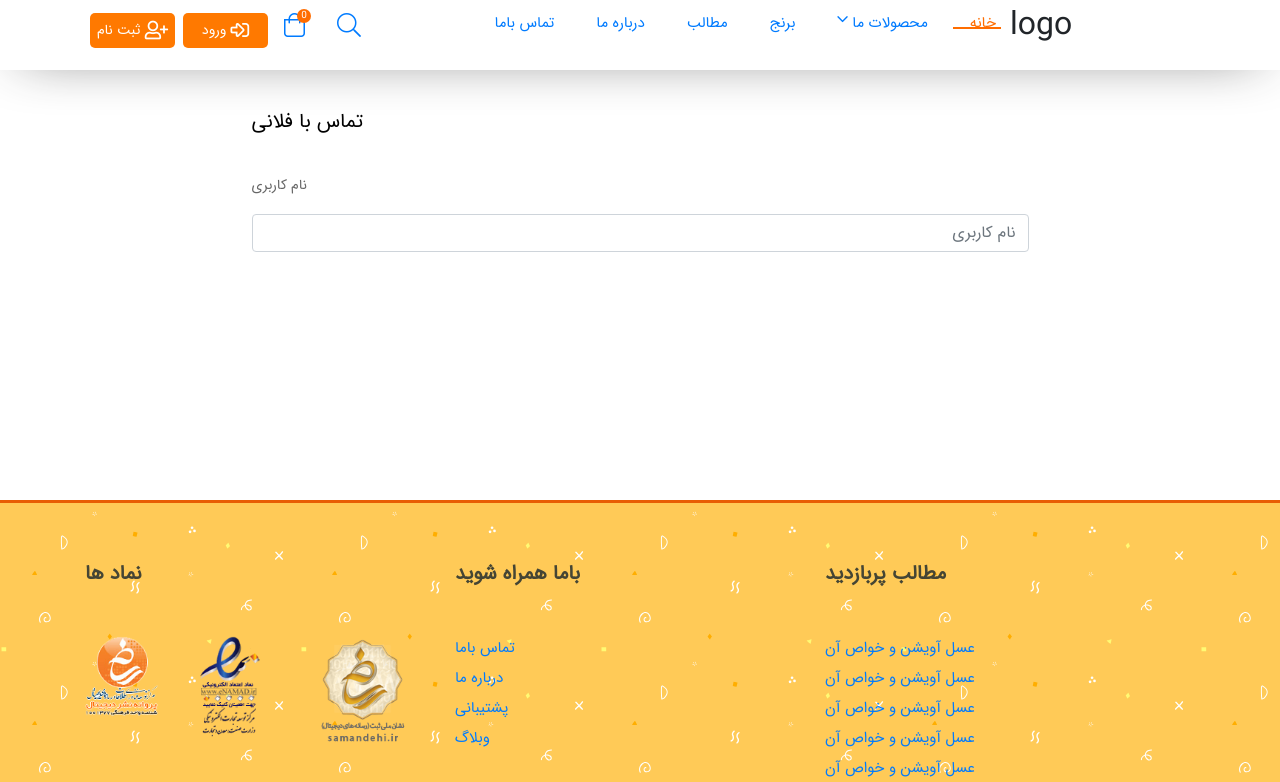
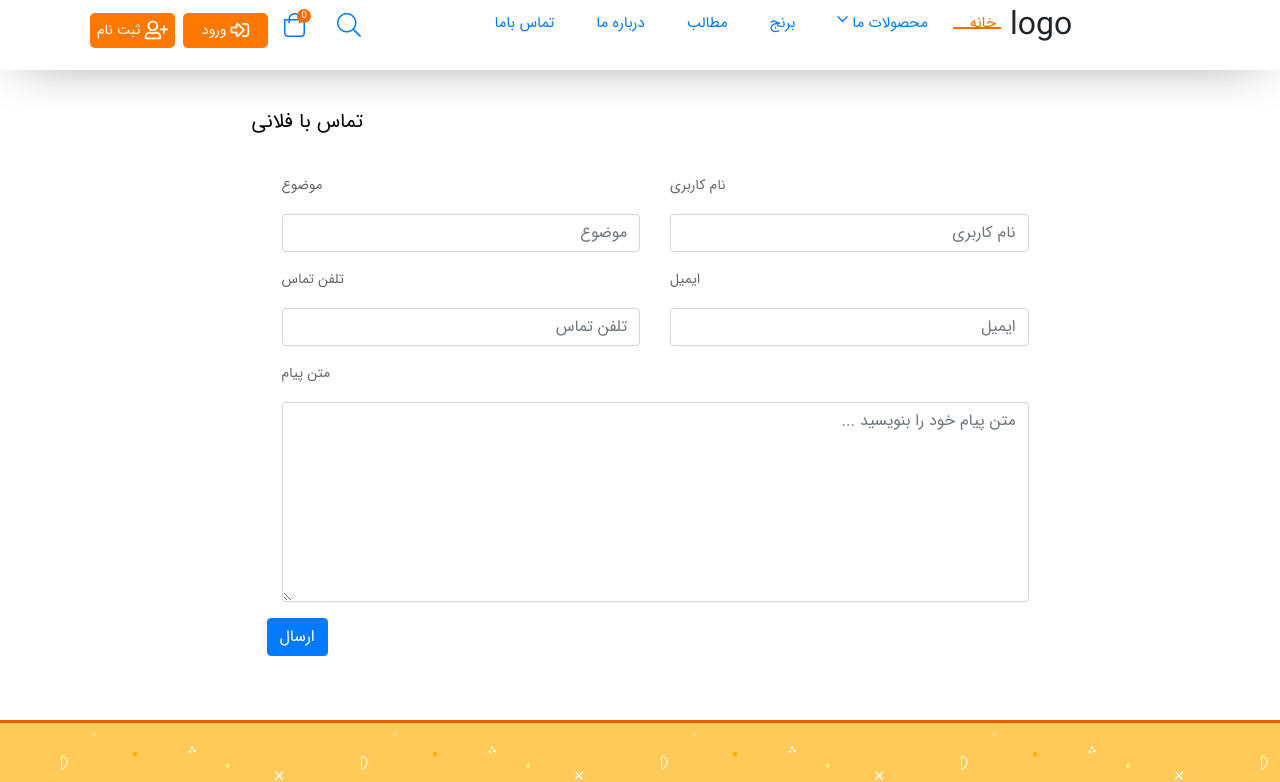
Before and after one commit to miladmohammadi82/afraalian-vue-cli, a Vue app: page /contact-page in a window 1280 px wide. Shown: the top 782 px of the page. Built offline with nearby package versions, Linux system fonts and the light colour scheme.

Commit message:
commit 2

```diff
--- a/src/components/auth/userEnterFace/page/edit-your-profile-info.vue
+++ b/src/components/auth/userEnterFace/page/edit-your-profile-info.vue
@@ -56,9 +56,5 @@ export default {
 </script>
 
 <style scoped>
-.btn-save-info-edit-user{
-    display: flex;
-    justify-content: flex-end;
-    width: 100%;
-}
+
 </style>
--- a/src/components/views/contactPage.vue
+++ b/src/components/views/contactPage.vue
@@ -7,11 +7,32 @@
                     <h5>تماس با فلانی</h5>
                 </div>
 
-                <div class="contact-form-filds">
-                    <form action="">
-                        <div class="form-group">
+                <div class="contact-form-filds ">
+                    <form action="" class="row">
+                        <div class="form-group col-lg-6">
                             <label for="">نام کاربری</label>
                             <input type="text" class="mt-2 form-control" placeholder="نام کاربری" name="" id="">
+                        </div>
+                        <div class="form-group col-lg-6">
+                            <label for="">موضوع</label>
+                            <input type="text" class="mt-2 form-control" placeholder="موضوع" name="" id="">
+                        </div>
+                        <div class="form-group col-lg-6">
+                            <label for="">ایمیل</label>
+                            <input type="email" class="mt-2 form-control" placeholder="ایمیل" name="" id="">
+                        </div>
+                        <div class="form-group col-lg-6">
+                            <label for="">تلفن تماس</label>
+                            <input type="text" class="mt-2 form-control" placeholder="تلفن تماس" name="" id="">
+                        </div>
+
+                        <div class="form-group col-lg-12 ">
+                            <label for="">متن پیام</label>
+                            <textarea class="mt-2 form-control textarea-cantact-page" placeholder="متن پیام خود را بنویسید ..." name="" id="" cols="30" rows="10"></textarea>
+                        </div>
+
+                        <div class="btn-save-info-edit-user">
+                            <div class="btn btn-primary">ارسال</div>
                         </div>
                     </form>
                 </div>
```
Also changed, not shown: src/css/app.css.
